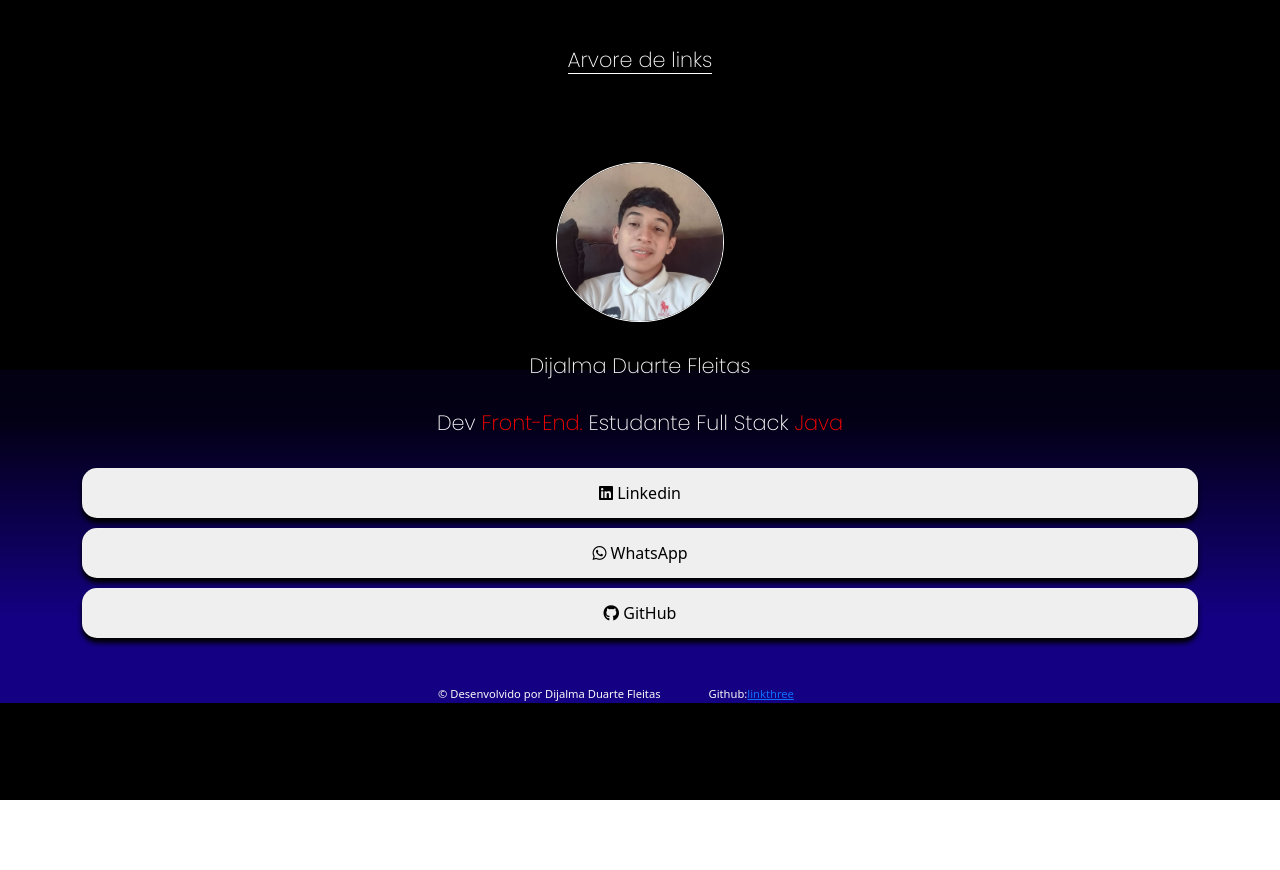
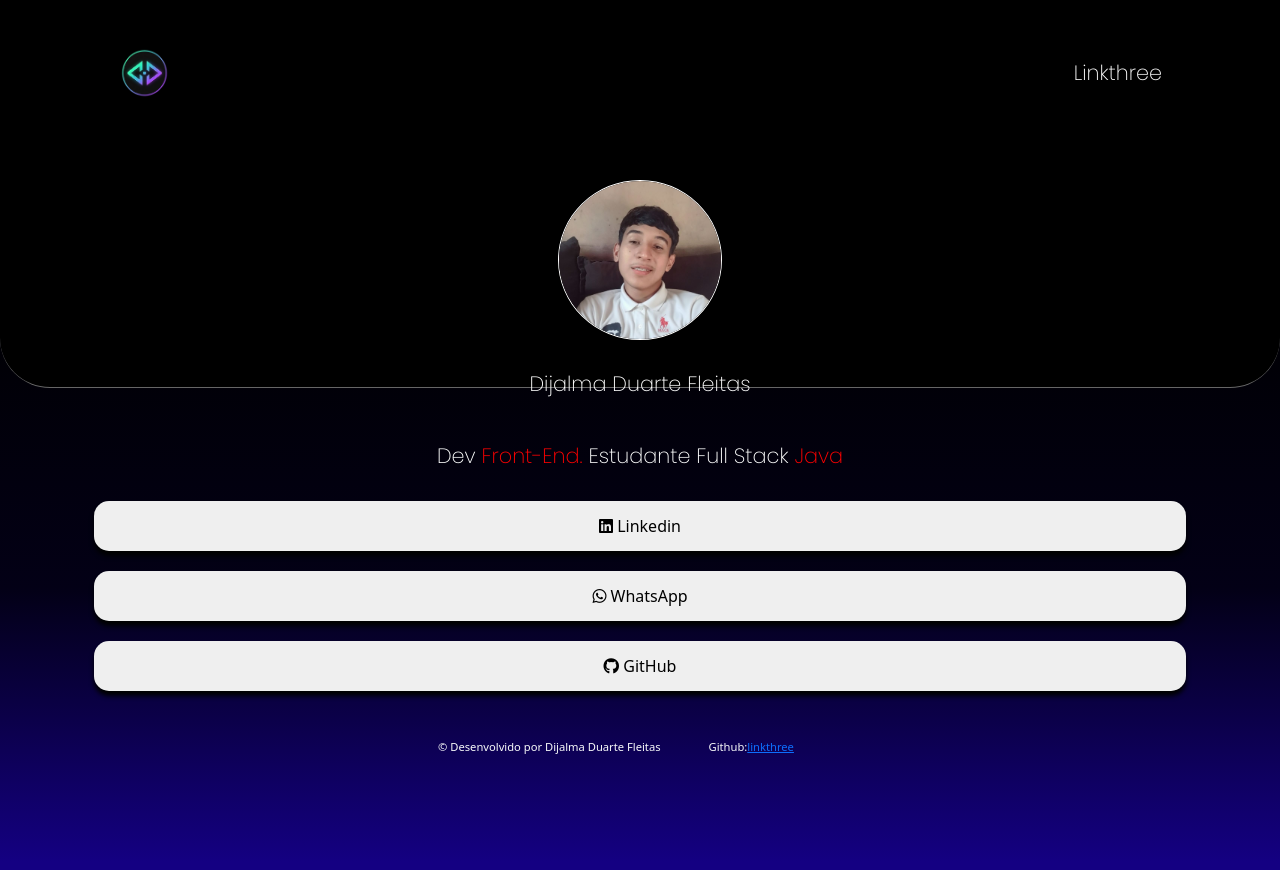
Before and after one commit to dani10014/linkthree, a website: page index.html in a window 1280 px wide. Before the commit the page ends 800 px from the top, so only its background shows below. Drawn offline with nearby package versions, Linux system fonts and the light colour scheme.

Commit message:
Corrigindo problema de links nao funcionando

```diff
--- a/index.html
+++ b/index.html
@@ -15,7 +15,8 @@
     <header>
         <div class="container py-5 px-5">
             <div class="cabecalho">
-                <h1>Arvore de links</h1>
+                <img src="./src/imagens/logo.png">
+                <h1>Linkthree</h1>
             </div>
         </div>
     </header>
@@ -24,7 +25,7 @@
     </div>
 
     <main>
-        <div class="container pb-5">
+        <div class="container pb-5 px-4">
             <div class="foto-pessoa">
                 <img src="./src/imagens/1767305646979~2.jpg">
                 <h1>Dijalma Duarte Fleitas</h1>
@@ -37,13 +38,13 @@
                 <button class="wattsap" data-caminho="WhatsApp">
                     <i class="fa-brands fa-whatsapp"></i> WhatsApp
                 </button>
-                <button class="Github">
+                <button class="Github" data-caminho="github">
                     <i class="fa-brands fa-github"></i> GitHub
                 </button>
             </div>
         </div>
         <footer class="text-light">
-            <div class="container d-flex justify-content-center gap-5">
+            <div class="container d-flex justify-content-center gap-5 px-4">
                 <p class="mb-0 text-center">
                 &copy Desenvolvido por Dijalma Duarte Fleitas
                 <p class="mb-0">Github:<a href="//github.com/dani10014/linkthree.git" target="_blank">linkthree</a></p></p>
--- a/src/js/main.js
+++ b/src/js/main.js
@@ -1,17 +1,17 @@
 import { iniciarTrocaImagenOferta } from "./components/troca-de-imagens-oferta.js";
 
 iniciarTrocaImagenOferta();
-const botoesLink = document.querySelectorAll(".botoes-links");
+const botoesLink = document.querySelectorAll(".botoes-links button");
 
 botoesLink.forEach(botao =>{
     botao.addEventListener("click", ()=>{
-        if(botao.dataset.caminho = "linkedin"){
+        if(botao.dataset.caminho === "linkedin"){
             window.open("https://www.linkedin.com/in/dijalma-duarte-fleitas-471b66353/" ,"_blank");
         }
-        if(botao.dataset.caminho = "WhatsApp"){
+        if(botao.dataset.caminho === "WhatsApp"){
             window.open("https://wa.me/55679910702222","_blank")
         }
-        if(botao.dataset.caminho = "github"){
+        if(botao.dataset.caminho === "github"){
             window.open("https://github.com/dani10014","_blank")
 
         }
--- a/src/scss/components/_backdrop-glass.scss
+++ b/src/scss/components/_backdrop-glass.scss
@@ -9,4 +9,7 @@
         left: 0;
         height:100% ;
         width: 100%;
+        border-bottom-left-radius: 50px;
+        border-bottom-right-radius: 50px;
+        border-bottom:1px solid #fff ;
     }
--- a/src/scss/components/_botoes-links.scss
+++ b/src/scss/components/_botoes-links.scss
@@ -6,7 +6,7 @@
     justify-content: center;
     align-items: center;
     flex-direction: column;
-    gap: 10px;
+    gap: 20px;
     button{
         width: 100%;
         height: 50px;
--- a/src/scss/components/_foto-dev.scss
+++ b/src/scss/components/_foto-dev.scss
@@ -24,7 +24,7 @@
     h1{
         @include fontes.fontePrincipal;
         font-size:fontes.$tamanhoFonteTitulo;
-        margin-bottom: variaveis.$espacoPadrao;
+        margin-bottom: variaveis.$espacoPadraoLg;
     }
     span{
         color: red;
@@ -32,5 +32,6 @@
     h3{
         @include fontes.fontePrincipal;
         font-size:fontes.$tamanhoFonteTitulo;
+        margin-top: variaveis.$espacoPadrao;
     }
 }
--- a/src/scss/components/_header.scss
+++ b/src/scss/components/_header.scss
@@ -4,11 +4,28 @@ header{
     .cabecalho{
         color: #fff;
         display: flex;
-        justify-content: center;
+        justify-content: space-between;
+        align-items: center;
         h1{
             @include fontes.fontePrincipal;
             font-size:fontes.$tamanhoFonteTitulo;
-            border-bottom: 1px solid #fff;
+            margin-bottom: 0;
+        }
+        img{
+            width: 10%;
+            @media(min-width:750px){
+                width: 5%;
+            }
+        }
+    }
+    .logo{
+        position: absolute;
+        top: 10px;
+        left: 10px;
+        width: 50px;
+        img{
+            width: 100%;
+            height: 50px;
         }
     }
 }
--- a/src/scss/components/_hero-background.scss
+++ b/src/scss/components/_hero-background.scss
@@ -9,4 +9,10 @@
     background-position: center;
     object-fit: scale-down;
     filter: brightness(0.4);
+    border-bottom-right-radius: 50px;
+    border-bottom-left-radius: 50px;
+    border-bottom:1px solid #fff ;
+    @media(min-width:750px){
+        object-fit: cover;
+    }
 }
--- a/src/scss/components/_variaveis.scss
+++ b/src/scss/components/_variaveis.scss
@@ -1,4 +1,5 @@
 $espacoPadrao:2rem;
+$espacoPadraoLg: 3rem;
 
 @mixin hover{
     background-color: rgba(0, 0, 0, 0.521);
--- a/src/scss/main.scss
+++ b/src/scss/main.scss
@@ -6,6 +6,7 @@
 body{
     main{
         z-index: 20;
+        height: 100vh;
         footer{
             font-size: 0.7rem;
         }
```
Also changed, not shown: dist/css/main.css, dist/js/main.js, src/imagens/logo.png (added).
